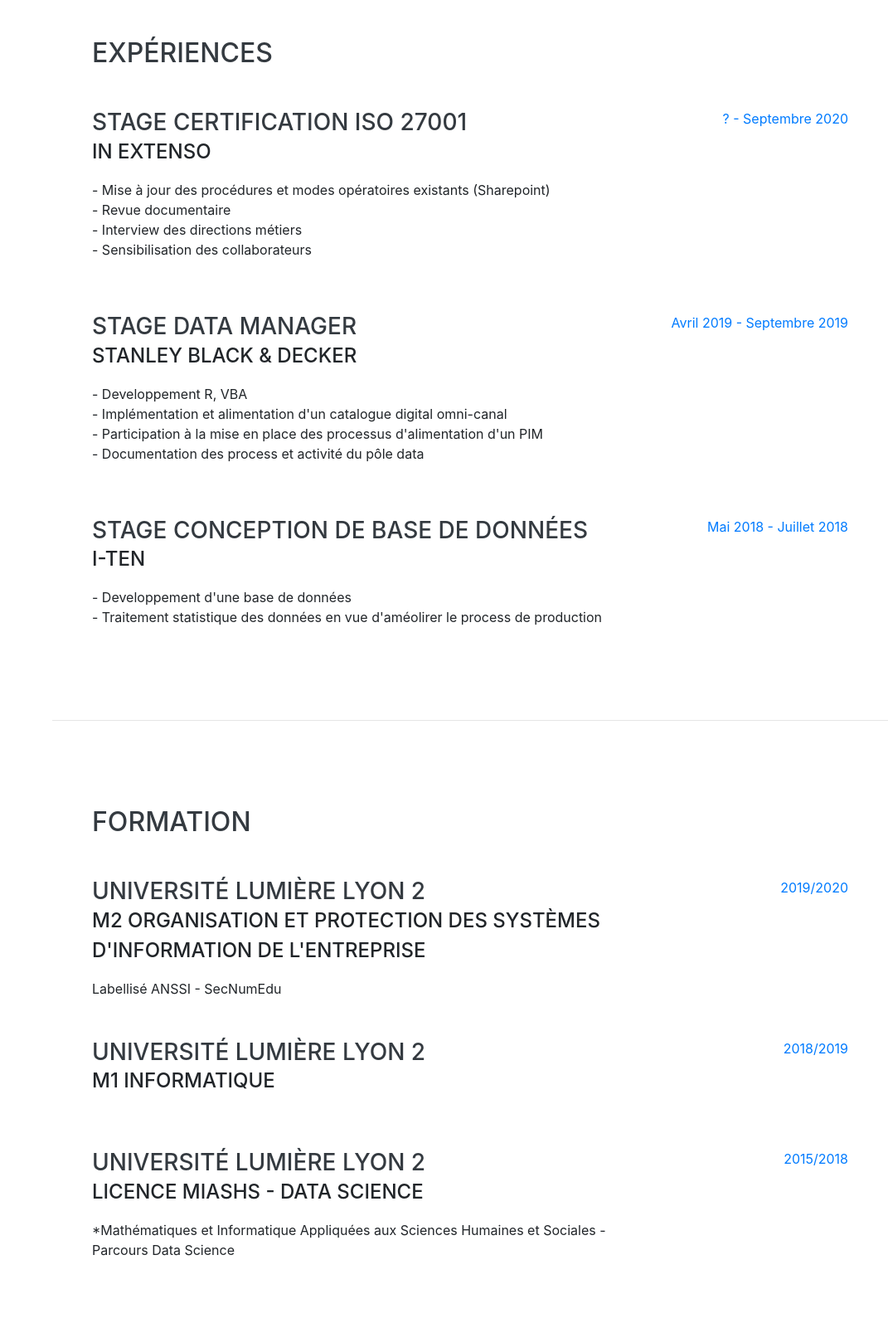
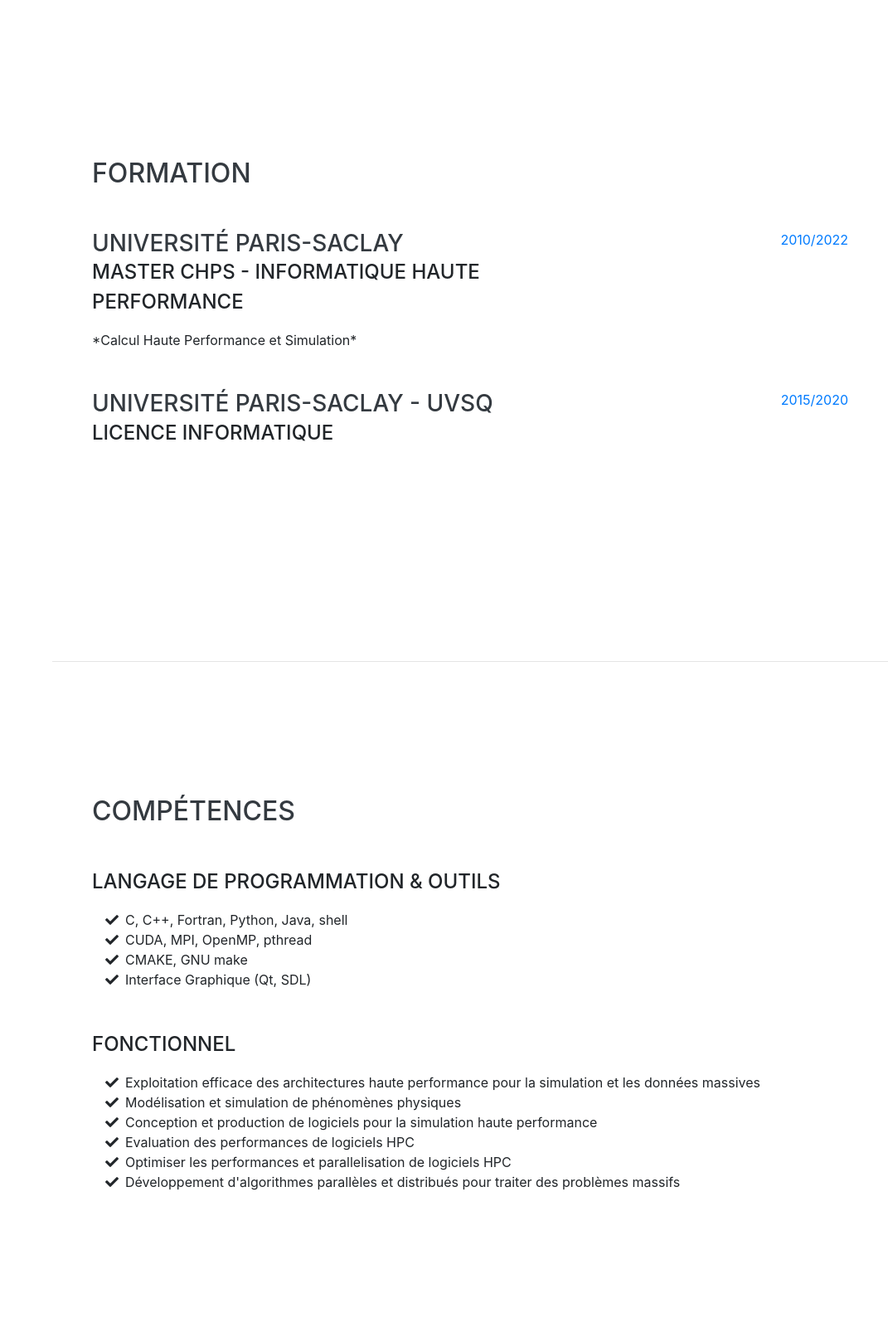
Before and after one commit to m4ssi/m4ssi.github.io, a website with bundled scripts: page index.html in a window 1280 px wide. Shown: the part 804-2399 px from the top of the page at 83% size, without its empty margins (209-1280 px from the left). Built offline with nearby package versions, Linux system fonts and the light colour scheme; a web font is replaced by a local one.

Commit message:
Adding skills

```diff
--- a/index.html
+++ b/index.html
@@ -40,9 +40,7 @@
         <li class="nav-item">
           <a class="nav-link js-scroll-trigger" href="#about">À propros</a>
         </li>
-        <li class="nav-item">
-          <a class="nav-link js-scroll-trigger" href="#experience">Expériences</a>
-        </li>
+
         <li class="nav-item">
           <a class="nav-link js-scroll-trigger" href="#education">Formation</a>
         </li>
@@ -97,59 +95,7 @@
 
     <hr class="m-0">
 
-    <section class="resume-section p-3 p-lg-5 d-flex justify-content-center" id="experience">
-      <div class="w-100">
-        <h2 class="mb-5">Expériences</h2>
 
-        <div class="resume-item d-flex flex-column flex-md-row justify-content-between mb-5">
-          <div class="resume-content">
-            <h3 class="mb-0">Stage Certification ISO 27001</h3>
-            <div class="subheading mb-3">In extenso</div>
-            <p>- Mise à jour des procédures et modes opératoires existants (Sharepoint) <br>
-			   - Revue documentaire <br>
-			   - Interview des directions métiers <br>
-			   - Sensibilisation des collaborateurs
-			</p>
-          </div>
-          <div class="resume-date text-md-right">
-            <span class="text-primary">? - Septembre 2020</span>
-          </div>
-        </div>
-
-        <div class="resume-item d-flex flex-column flex-md-row justify-content-between mb-5">
-          <div class="resume-content">
-            <h3 class="mb-0">Stage Data Manager</h3>
-            <div class="subheading mb-3">Stanley Black & Decker</div>
-            <p>- Developpement R, VBA <br>
-			   - Implémentation et alimentation d'un catalogue digital omni-canal <br>
-			   - Participation à la mise en place des processus d'alimentation d'un PIM <br>
-			   - Documentation des process et activité du pôle data
-			</p>
-          </div>
-          <div class="resume-date text-md-right">
-            <span class="text-primary">Avril 2019 - Septembre 2019</span>
-          </div>
-        </div>
-
-        <div class="resume-item d-flex flex-column flex-md-row justify-content-between mb-5">
-          <div class="resume-content">
-            <h3 class="mb-0">Stage Conception de base de données</h3>
-            <div class="subheading mb-3">I-TEN</div>
-            <p>- Developpement d'une base de données <br>
-			   - Traitement statistique des données en vue d'améolirer le process de production
-			</p>
-          </div>
-          <div class="resume-date text-md-right">
-            <span class="text-primary">Mai 2018 - Juillet 2018</span>
-          </div>
-        </div>
-
-
-      </div>
-
-    </section>
-
-    <hr class="m-0">
 
     <section class="resume-section p-3 p-lg-5 d-flex align-items-center" id="education">
       <div class="w-100">
@@ -157,33 +103,22 @@
 
         <div class="resume-item d-flex flex-column flex-md-row justify-content-between mb-5">
           <div class="resume-content">
-            <h3 class="mb-0">Université Lumière Lyon 2</h3>
-            <div class="subheading mb-3">M2 Organisation et Protection des Systèmes d'Information de l'Entreprise</div>
-            <div>Labellisé ANSSI - SecNumEdu</div>
+            <h3 class="mb-0">Université Paris-Saclay</h3>
+            <div class="subheading mb-3">Master CHPS - Informatique Haute Performance</div>
+            <div>*Calcul Haute Performance et Simulation*</div>
           </div>
           <div class="resume-date text-md-right">
-            <span class="text-primary">2019/2020</span>
+            <span class="text-primary">2010/2022</span>
           </div>
         </div>
 
         <div class="resume-item d-flex flex-column flex-md-row justify-content-between mb-5">
           <div class="resume-content">
-            <h3 class="mb-0">Université Lumière Lyon 2</h3>
-            <div class="subheading mb-3">M1 INFORMATIQUE</div>
+            <h3 class="mb-0">Université Paris-Saclay - UVSQ</h3>
+            <div class="subheading mb-3">Licence Informatique</div>
           </div>
           <div class="resume-date text-md-right">
-            <span class="text-primary">2018/2019</span>
-          </div>
-        </div>
-
-        <div class="resume-item d-flex flex-column flex-md-row justify-content-between mb-5">
-          <div class="resume-content">
-            <h3 class="mb-0">Université Lumière Lyon 2</h3>
-            <div class="subheading mb-3">Licence MIASHS - Data Science</div>
-			<div>*Mathématiques et Informatique Appliquées aux Sciences Humaines et Sociales - Parcours Data Science</div>
-          </div>
-          <div class="resume-date text-md-right">
-            <span class="text-primary">2015/2018</span>
+            <span class="text-primary">2015/2020</span>
           </div>
         </div>
 
@@ -200,35 +135,38 @@
         <ul class="fa-ul mb-0">
           <li>
             <i class="fa-li fa fa-check"></i>
-            Python, R, C#, Java, VBA, PHP</li>
+            C, C++, Fortran, Python, Java, shell</li>
           <li>
             <i class="fa-li fa fa-check"></i>
-            Netfilter, PfSense, Checkpoint</li>
+            CUDA, MPI, OpenMP, pthread</li>
           <li>
             <i class="fa-li fa fa-check"></i>
-            Rsyslog, Syslog-ng, Suricata</li>
+            CMAKE, GNU make</li>
           <li>
             <i class="fa-li fa fa-check"></i>
-            JTR, Hydra, MITM, exploits etc.</li>
-		  <li>
-            <i class="fa-li fa fa-check"></i>
-            Cryptographie</li>
+            Interface Graphique (Qt, SDL)</li>
         </ul>
 		<br><br>
         <div class="subheading mb-3">Fonctionnel</div>
         <ul class="fa-ul mb-0">
           <li>
             <i class="fa-li fa fa-check"></i>
-            Gestion des Risque (27001/5)</li>
+            Exploitation efficace des architectures haute performance pour la simulation et les données massives</li>
           <li>
             <i class="fa-li fa fa-check"></i>
-            Continuité d'activité (22301)</li>
+            Modélisation et simulation de phénomènes physiques</li>
           <li>
             <i class="fa-li fa fa-check"></i>
-            Visualisation et traitement de données</li>
+            Conception et production de logiciels pour la simulation haute performance</li>
           <li>
             <i class="fa-li fa fa-check"></i>
-            Méthodes Agiles</li>
+            Evaluation des performances de logiciels HPC</li>
+          <li>
+            <i class="fa-li fa fa-check"></i>
+            Optimiser les performances et parallelisation de logiciels HPC</li>
+          <li>
+            <i class="fa-li fa fa-check"></i>
+            Développement d'algorithmes parallèles et distribués pour traiter des problèmes massifs</li>
         </ul>
       </div>
     </section>
```
